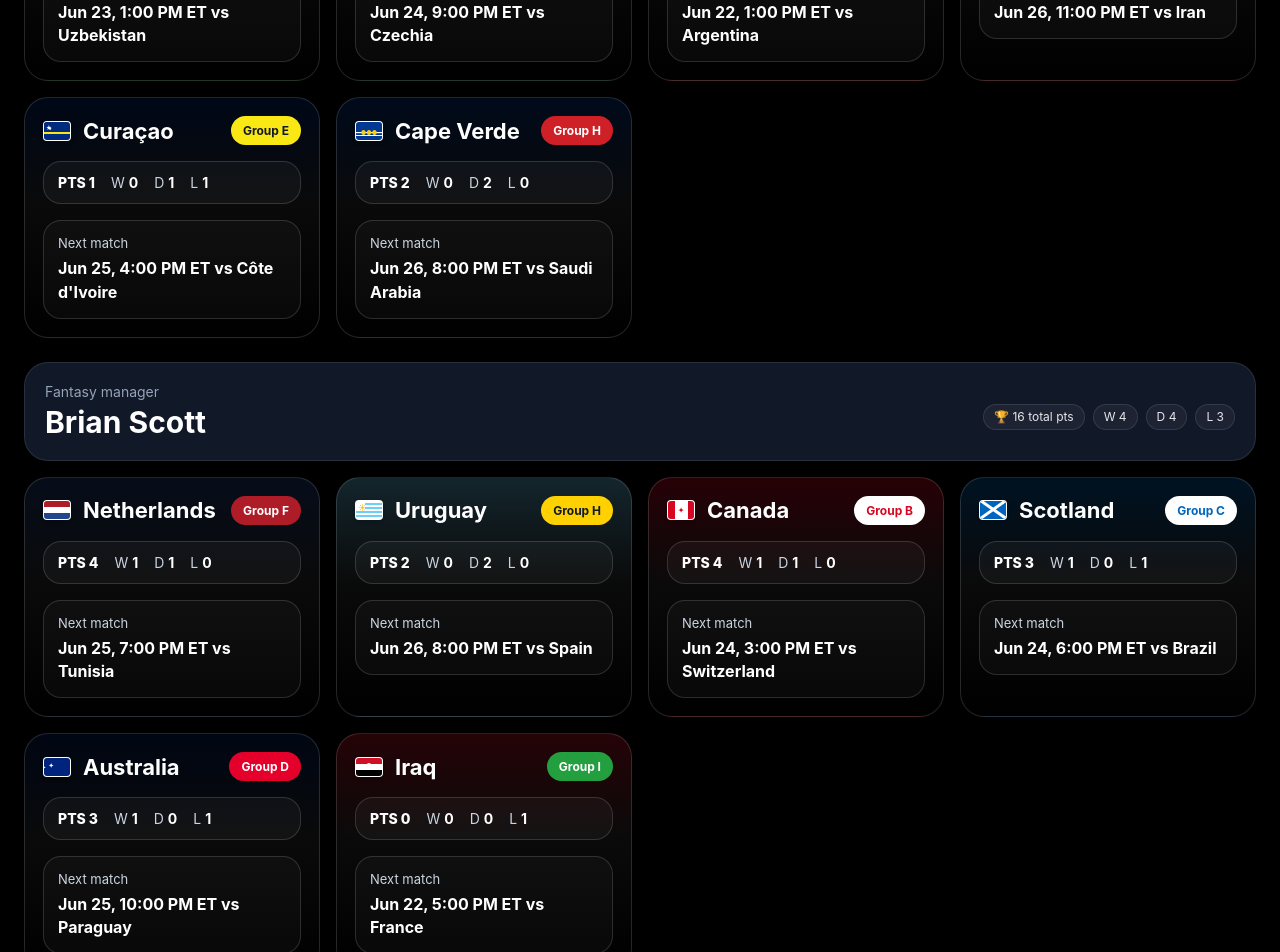
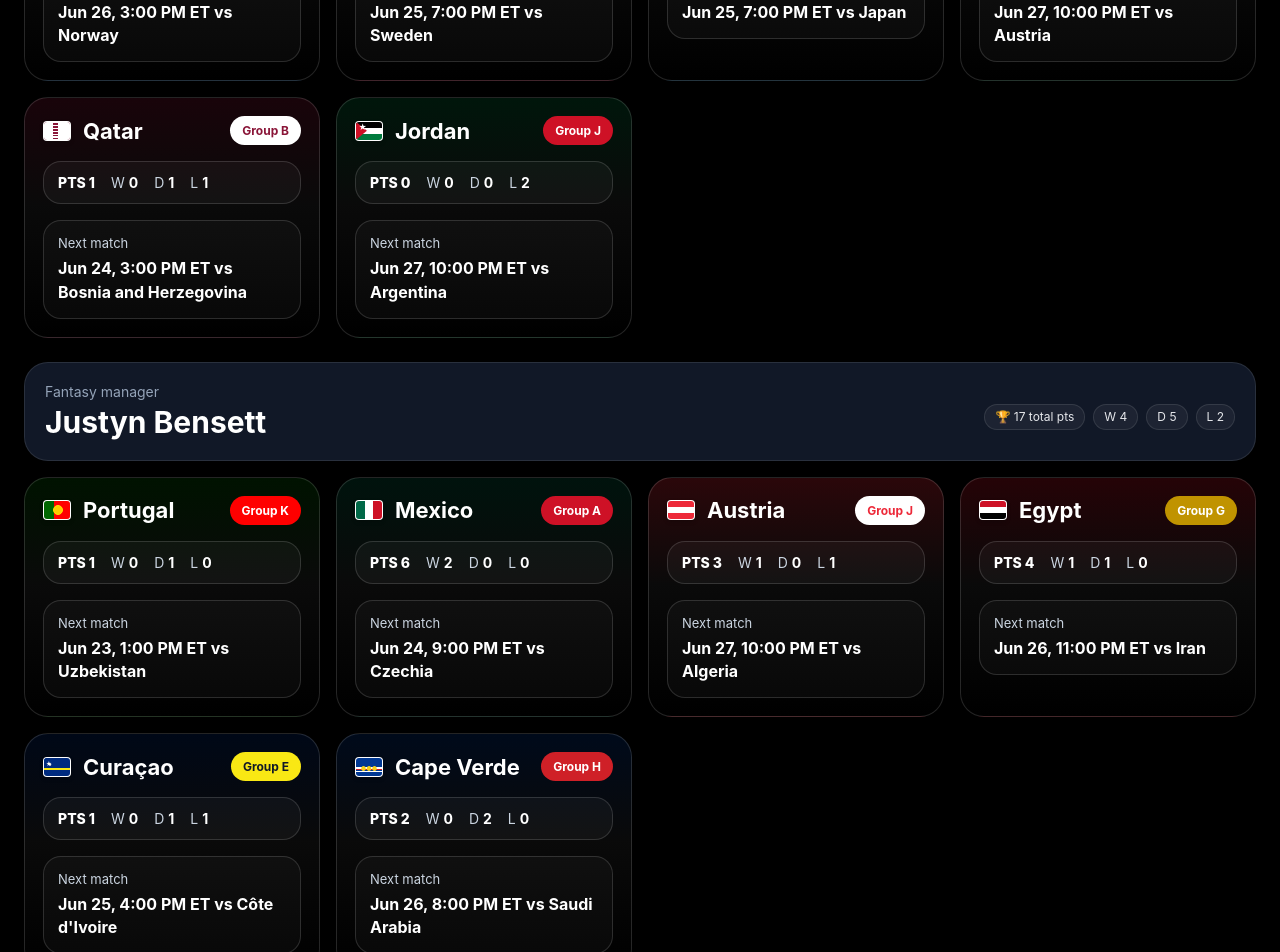
Before and after one commit to DHickey-00/world-cup-tracker, a React (Vite) app: page / in a window 1280 px wide. Shown: the part 1600-2552 px from the top of the page. Built offline with nearby package versions, Linux system fonts and the light colour scheme.

Commit message:
Update App.jsx

```diff
--- a/src/App.jsx
+++ b/src/App.jsx
@@ -74,16 +74,16 @@ const buildTheme = (seed) => ({
 const teamThemes = Object.fromEntries(Object.entries(teamThemeSeeds).map(([code, seed]) => [code, buildTheme(seed)]));
 
 const teamCatalog = {
-  FRA: { name: "France", group: "Group I", points: 3, record: { w: 1, d: 0, l: 0 }, nextMatch: "Jun 22, 5:00 PM ET vs Iraq" },
+  FRA: { name: "France", group: "Group I", points: 6, record: { w: 2, d: 0, l: 0 }, nextMatch: "Jun 26, 3:00 PM ET vs Norway" },
   JPN: { name: "Japan", group: "Group F", points: 4, record: { w: 1, d: 1, l: 0 }, nextMatch: "Jun 25, 7:00 PM ET vs Sweden" },
   SWE: { name: "Sweden", group: "Group F", points: 3, record: { w: 1, d: 0, l: 1 }, nextMatch: "Jun 25, 7:00 PM ET vs Japan" },
-  ALG: { name: "Algeria", group: "Group J", points: 0, record: { w: 0, d: 0, l: 1 }, nextMatch: "Jun 22, 11:00 PM ET vs Jordan" },
+  ALG: { name: "Algeria", group: "Group J", points: 3, record: { w: 1, d: 0, l: 1 }, nextMatch: "Jun 27, 10:00 PM ET vs Austria" },
   QAT: { name: "Qatar", group: "Group B", points: 1, record: { w: 0, d: 1, l: 1 }, nextMatch: "Jun 24, 3:00 PM ET vs Bosnia and Herzegovina" },
-  JOR: { name: "Jordan", group: "Group J", points: 0, record: { w: 0, d: 0, l: 1 }, nextMatch: "Jun 22, 11:00 PM ET vs Algeria" },
+  JOR: { name: "Jordan", group: "Group J", points: 0, record: { w: 0, d: 0, l: 2 }, nextMatch: "Jun 27, 10:00 PM ET vs Argentina" },
 
   ENG: { name: "England", group: "Group L", points: 3, record: { w: 1, d: 0, l: 0 }, nextMatch: "Jun 23, 4:00 PM ET vs Ghana" },
-  NOR: { name: "Norway", group: "Group I", points: 3, record: { w: 1, d: 0, l: 0 }, nextMatch: "Jun 22, 8:00 PM ET vs Senegal" },
-  SEN: { name: "Senegal", group: "Group I", points: 0, record: { w: 0, d: 0, l: 1 }, nextMatch: "Jun 22, 8:00 PM ET vs Norway" },
+  NOR: { name: "Norway", group: "Group I", points: 6, record: { w: 2, d: 0, l: 0 }, nextMatch: "Jun 26, 3:00 PM ET vs France" },
+  SEN: { name: "Senegal", group: "Group I", points: 0, record: { w: 0, d: 0, l: 2 }, nextMatch: "Jun 26, 3:00 PM ET vs Iraq" },
   HAI: { name: "Haiti", group: "Group C", points: 0, record: { w: 0, d: 0, l: 2 }, nextMatch: "Jun 24, 6:00 PM ET vs Morocco" },
   NZL: { name: "New Zealand", group: "Group G", points: 1, record: { w: 0, d: 1, l: 1 }, nextMatch: "Jun 26, 11:00 PM ET vs Belgium" },
   GER: { name: "Germany", group: "Group E", points: 6, record: { w: 2, d: 0, l: 0 }, nextMatch: "Jun 25, 4:00 PM ET vs Ecuador" },
@@ -108,7 +108,7 @@ const teamCatalog = {
   RSA: { name: "South Africa", group: "Group A", points: 1, record: { w: 0, d: 1, l: 1 }, nextMatch: "Jun 24, 9:00 PM ET vs South Korea" },
   UZB: { name: "Uzbekistan", group: "Group K", points: 0, record: { w: 0, d: 0, l: 1 }, nextMatch: "Jun 23, 1:00 PM ET vs Portugal" },
 
-  ARG: { name: "Argentina", group: "Group J", points: 3, record: { w: 1, d: 0, l: 0 }, nextMatch: "Jun 22, 1:00 PM ET vs Austria" },
+  ARG: { name: "Argentina", group: "Group J", points: 6, record: { w: 2, d: 0, l: 0 }, nextMatch: "Jun 27, 10:00 PM ET vs Jordan" },
   BEL: { name: "Belgium", group: "Group G", points: 2, record: { w: 0, d: 2, l: 0 }, nextMatch: "Jun 26, 11:00 PM ET vs New Zealand" },
   TUR: { name: "Türkiye", group: "Group D", points: 0, record: { w: 0, d: 0, l: 2 }, nextMatch: "Jun 25, 10:00 PM ET vs United States" },
   BIH: { name: "Bosnia and Herzegovina", group: "Group B", points: 1, record: { w: 0, d: 1, l: 1 }, nextMatch: "Jun 24, 3:00 PM ET vs Qatar" },
@@ -120,11 +120,11 @@ const teamCatalog = {
   CAN: { name: "Canada", group: "Group B", points: 4, record: { w: 1, d: 1, l: 0 }, nextMatch: "Jun 24, 3:00 PM ET vs Switzerland" },
   SCO: { name: "Scotland", group: "Group C", points: 3, record: { w: 1, d: 0, l: 1 }, nextMatch: "Jun 24, 6:00 PM ET vs Brazil" },
   AUS: { name: "Australia", group: "Group D", points: 3, record: { w: 1, d: 0, l: 1 }, nextMatch: "Jun 25, 10:00 PM ET vs Paraguay" },
-  IRQ: { name: "Iraq", group: "Group I", points: 0, record: { w: 0, d: 0, l: 1 }, nextMatch: "Jun 22, 5:00 PM ET vs France" },
+  IRQ: { name: "Iraq", group: "Group I", points: 0, record: { w: 0, d: 0, l: 2 }, nextMatch: "Jun 26, 3:00 PM ET vs Senegal" },
 
   POR: { name: "Portugal", group: "Group K", points: 1, record: { w: 0, d: 1, l: 0 }, nextMatch: "Jun 23, 1:00 PM ET vs Uzbekistan" },
   MEX: { name: "Mexico", group: "Group A", points: 6, record: { w: 2, d: 0, l: 0 }, nextMatch: "Jun 24, 9:00 PM ET vs Czechia" },
-  AUT: { name: "Austria", group: "Group J", points: 3, record: { w: 1, d: 0, l: 0 }, nextMatch: "Jun 22, 1:00 PM ET vs Argentina" },
+  AUT: { name: "Austria", group: "Group J", points: 3, record: { w: 1, d: 0, l: 1 }, nextMatch: "Jun 27, 10:00 PM ET vs Algeria" },
   EGY: { name: "Egypt", group: "Group G", points: 4, record: { w: 1, d: 1, l: 0 }, nextMatch: "Jun 26, 11:00 PM ET vs Iran" },
   CUW: { name: "Curaçao", group: "Group E", points: 1, record: { w: 0, d: 1, l: 1 }, nextMatch: "Jun 25, 4:00 PM ET vs Côte d'Ivoire" },
   CPV: { name: "Cape Verde", group: "Group H", points: 2, record: { w: 0, d: 2, l: 0 }, nextMatch: "Jun 26, 8:00 PM ET vs Saudi Arabia" },
@@ -144,6 +144,7 @@ const owners = [
 ];
 
 const initialMatches = [
+
   { date: "Jun 11", time: "3:00 PM ET", teamCode: "MEX", team: "Mexico", opponent: "South Africa", result: "2-0", status: "Win", pts: 3 },
   { date: "Jun 11", time: "3:00 PM ET", teamCode: "RSA", team: "South Africa", opponent: "Mexico", result: "0-2", status: "Loss", pts: 0 },
   { date: "Jun 11", time: "10:00 PM ET", teamCode: "KOR", team: "South Korea", opponent: "Czechia", result: "2-1", status: "Win", pts: 3 },
@@ -235,14 +236,23 @@ const initialMatches = [
   { date: "Jun 21", time: "9:00 PM ET", teamCode: "NZL", team: "New Zealand", opponent: "Egypt", result: "1-3", status: "Loss", pts: 0 },
   { date: "Jun 21", time: "9:00 PM ET", teamCode: "EGY", team: "Egypt", opponent: "New Zealand", result: "3-1", status: "Win", pts: 3 },
 
-  { date: "Jun 22", time: "1:00 PM ET", teamCode: "ARG", team: "Argentina", opponent: "Austria", result: "—", status: "Upcoming", pts: 0 },
-  { date: "Jun 22", time: "1:00 PM ET", teamCode: "AUT", team: "Austria", opponent: "Argentina", result: "—", status: "Upcoming", pts: 0 },
-  { date: "Jun 22", time: "5:00 PM ET", teamCode: "FRA", team: "France", opponent: "Iraq", result: "—", status: "Upcoming", pts: 0 },
-  { date: "Jun 22", time: "5:00 PM ET", teamCode: "IRQ", team: "Iraq", opponent: "France", result: "—", status: "Upcoming", pts: 0 },
-  { date: "Jun 22", time: "8:00 PM ET", teamCode: "NOR", team: "Norway", opponent: "Senegal", result: "—", status: "Upcoming", pts: 0 },
-  { date: "Jun 22", time: "8:00 PM ET", teamCode: "SEN", team: "Senegal", opponent: "Norway", result: "—", status: "Upcoming", pts: 0 },
-  { date: "Jun 22", time: "11:00 PM ET", teamCode: "JOR", team: "Jordan", opponent: "Algeria", result: "—", status: "Upcoming", pts: 0 },
-  { date: "Jun 22", time: "11:00 PM ET", teamCode: "ALG", team: "Algeria", opponent: "Jordan", result: "—", status: "Upcoming", pts: 0 }
+  { date: "Jun 22", time: "1:00 PM ET", teamCode: "ARG", team: "Argentina", opponent: "Austria", result: "2-0", status: "Win", pts: 3 },
+  { date: "Jun 22", time: "1:00 PM ET", teamCode: "AUT", team: "Austria", opponent: "Argentina", result: "0-2", status: "Loss", pts: 0 },
+  { date: "Jun 22", time: "5:00 PM ET", teamCode: "FRA", team: "France", opponent: "Iraq", result: "3-0", status: "Win", pts: 3 },
+  { date: "Jun 22", time: "5:00 PM ET", teamCode: "IRQ", team: "Iraq", opponent: "France", result: "0-3", status: "Loss", pts: 0 },
+  { date: "Jun 22", time: "8:00 PM ET", teamCode: "NOR", team: "Norway", opponent: "Senegal", result: "3-2", status: "Win", pts: 3 },
+  { date: "Jun 22", time: "8:00 PM ET", teamCode: "SEN", team: "Senegal", opponent: "Norway", result: "2-3", status: "Loss", pts: 0 },
+  { date: "Jun 22", time: "11:00 PM ET", teamCode: "JOR", team: "Jordan", opponent: "Algeria", result: "1-2", status: "Loss", pts: 0 },
+  { date: "Jun 22", time: "11:00 PM ET", teamCode: "ALG", team: "Algeria", opponent: "Jordan", result: "2-1", status: "Win", pts: 3 },
+
+  { date: "Jun 23", time: "1:00 PM ET", teamCode: "POR", team: "Portugal", opponent: "Uzbekistan", result: "—", status: "Upcoming", pts: 0 },
+  { date: "Jun 23", time: "1:00 PM ET", teamCode: "UZB", team: "Uzbekistan", opponent: "Portugal", result: "—", status: "Upcoming", pts: 0 },
+  { date: "Jun 23", time: "4:00 PM ET", teamCode: "ENG", team: "England", opponent: "Ghana", result: "—", status: "Upcoming", pts: 0 },
+  { date: "Jun 23", time: "4:00 PM ET", teamCode: "GHA", team: "Ghana", opponent: "England", result: "—", status: "Upcoming", pts: 0 },
+  { date: "Jun 23", time: "7:00 PM ET", teamCode: "PAN", team: "Panama", opponent: "Croatia", result: "—", status: "Upcoming", pts: 0 },
+  { date: "Jun 23", time: "7:00 PM ET", teamCode: "CRO", team: "Croatia", opponent: "Panama", result: "—", status: "Upcoming", pts: 0 },
+  { date: "Jun 23", time: "10:00 PM ET", teamCode: "COL", team: "Colombia", opponent: "DR Congo", result: "—", status: "Upcoming", pts: 0 },
+  { date: "Jun 23", time: "10:00 PM ET", teamCode: "COD", team: "DR Congo", opponent: "Colombia", result: "—", status: "Upcoming", pts: 0 }
 ];
 
 
```
